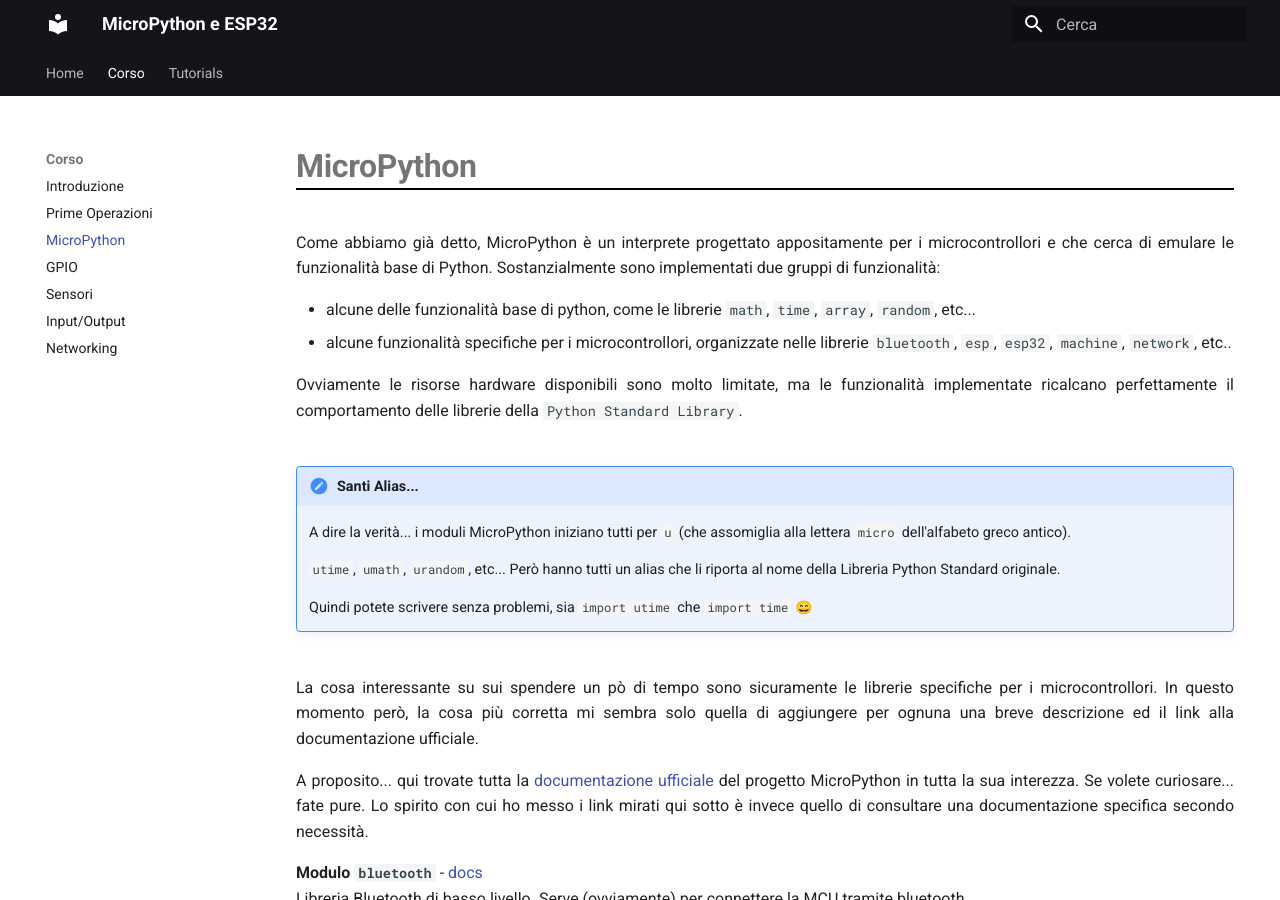
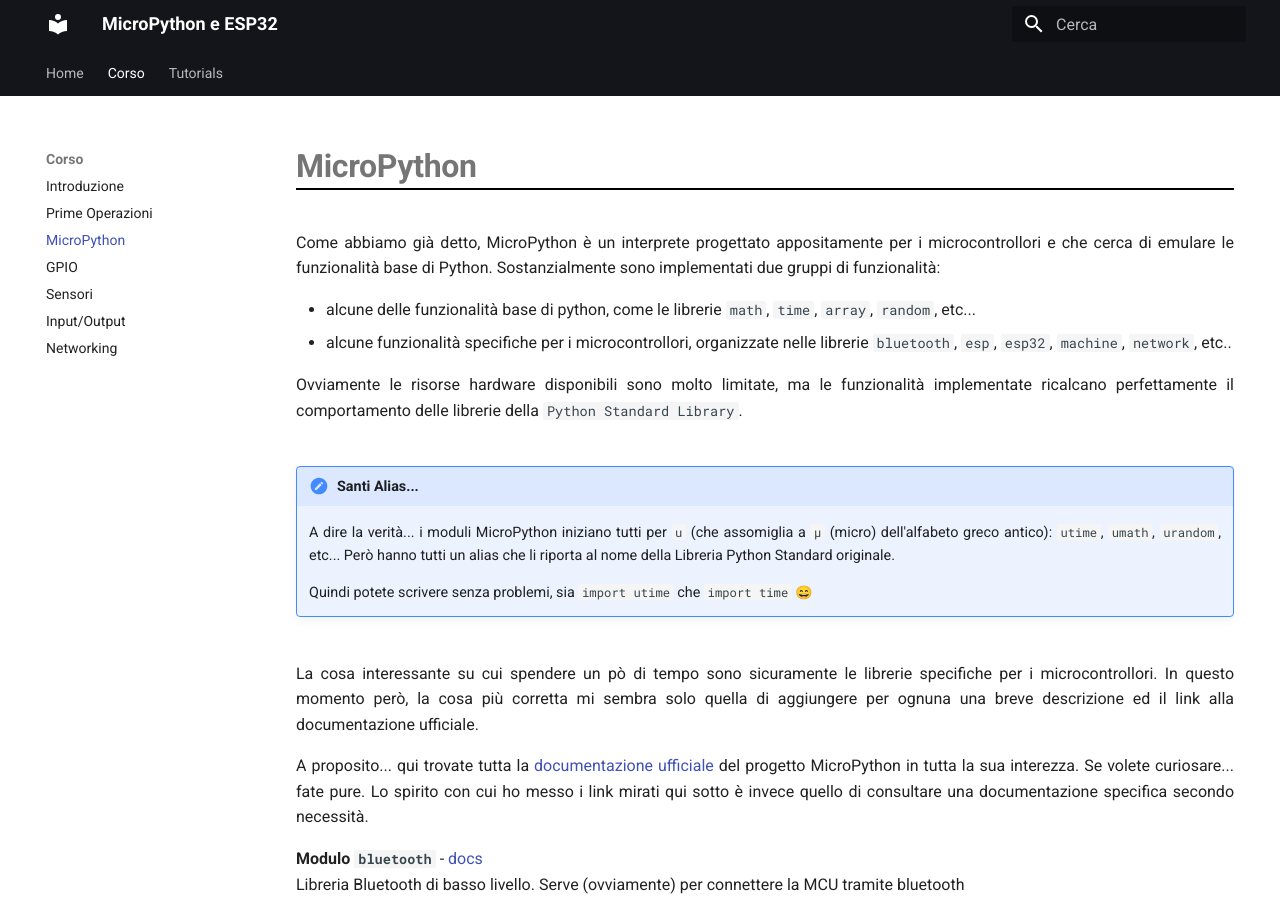
Before and after one commit to dvjlabs/esp32_course, an MkDocs documentation site: the page built from docs/corso/02_micropython.md, in a window 1280 px wide and 900 px high. Built offline with MkDocs 1.6.1 and Material for MkDocs 9.7.7, drawn with Linux system fonts in a browser that asks for light colours; emoji names are drawn with the system emoji font.

Commit message:
micropython fixes

```diff
--- a/docs/corso/02_micropython.md
+++ b/docs/corso/02_micropython.md
@@ -12,14 +12,13 @@
 
 !!! note "Santi Alias..."
 
-    A dire la verità... i moduli MicroPython iniziano tutti per `u` (che assomiglia alla lettera `micro` dell'alfabeto greco antico).
-
+    A dire la verità... i moduli MicroPython iniziano tutti per `u` (che assomiglia a `µ` (micro) dell'alfabeto greco antico):
     `utime`, `umath`, `urandom`, etc... Però hanno tutti un alias che li riporta al nome della Libreria Python Standard originale.
 
     Quindi potete scrivere senza problemi, sia `import utime` che `import time` :smile:
 
 
-La cosa interessante su sui spendere un pò di tempo sono sicuramente le librerie specifiche per i microcontrollori. In questo momento però,
+La cosa interessante su cui spendere un pò di tempo sono sicuramente le librerie specifiche per i microcontrollori. In questo momento però,
 la cosa più corretta mi sembra solo quella di aggiungere per ognuna una breve descrizione ed il link alla documentazione ufficiale.
 
 A proposito... qui trovate tutta la <a href="https://docs.micropython.org/en/latest/index.html" target="_blank">documentazione ufficiale</a>
@@ -61,3 +60,8 @@
 
 **Modulo `uctypes`** - <a href="https://docs.micropython.org/en/latest/library/uctypes.html" target="_blank">docs</a><br>
 Modulo di accesso ai dati binari in maniera strutturata. Quando saprete utilizzare questo... sarete dei draghi!!
+
+
+<br>
+<br>
+<br>
```
